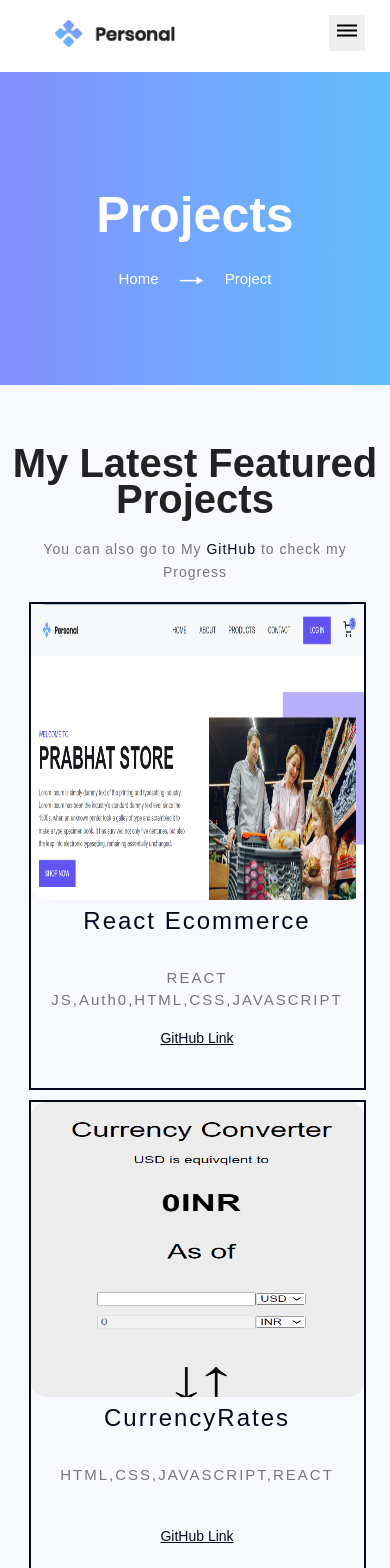
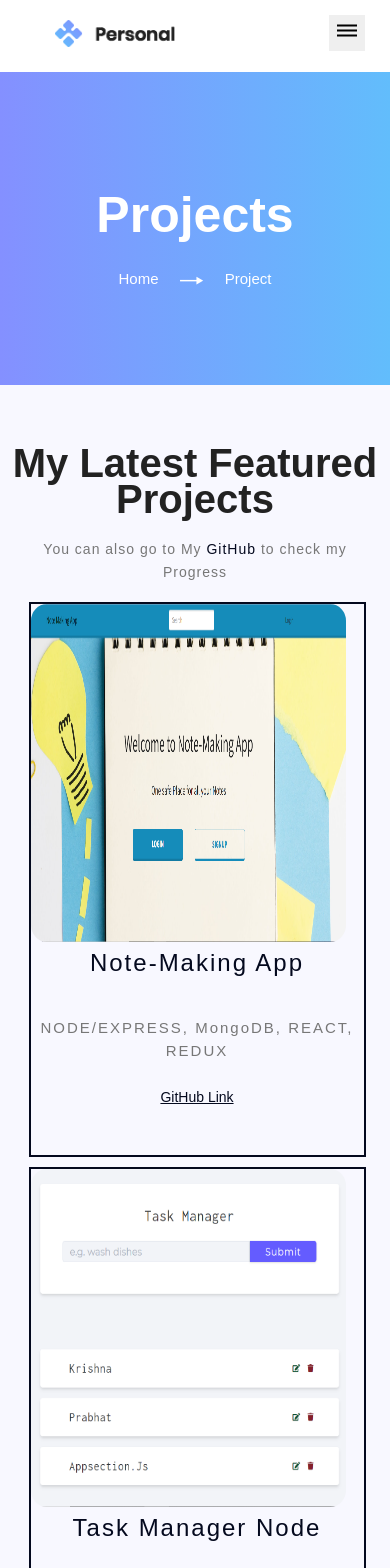
Before and after one commit to prabhat-021/PORTFOLIO, a React (Create React App) app: page /project in a window 390 px wide. Shown: the top 1568 px of the page. Built offline with nearby package versions, Linux system fonts and the light colour scheme.

Commit message:
Projects Updated

```diff
--- a/src/Project.js
+++ b/src/Project.js
@@ -20,11 +20,11 @@ function ProjectCard(props) {
             <div>
                 <img className="project-img" src={props.src} alt="picture" />
             </div>
-            <div className="project-title">
+            <div className="project-title centre">
                 {props.tittle}
             </div>
-            <div className="project-details">{props.details}</div>
-            <div><a href={props.link} className="project-link" target="_blank">GitHub Link</a></div>
+            <div className="project-details centre">{props.details}</div>
+            <div className="centre"><a href={props.link} className="project-link " target="_blank">GitHub Link</a></div>
         </div>
     );
 }
@@ -45,8 +45,8 @@ export default function Project() {
                 </div>
             </header>
             <section className="project-main">
-                <h1 className="head-h2">My Latest Featured Projects</h1>
-                <p className="a-para">You can also go to My <a href="https://github.com/prabhat-021" className="a-link">GitHub</a> to check my Progress</p>
+                <h1 className="head-h2 centre">My Latest Featured Projects</h1>
+                <p className="a-para centre">You can also go to My <a href="https://github.com/prabhat-021" className="a-link">GitHub</a> to check my Progress</p>
                 <section className="project-card-1">
                     {ProjectData.map(ncard)}
                 </section>
--- a/src/ProjectData.js
+++ b/src/ProjectData.js
@@ -10,62 +10,70 @@ import img9 from "./images/regform.jpg";
 import img10 from "./images/CV.png";
 import img11 from "./images/ecommerce.png";
 import img12 from "./images/TaskManager.png";
+import img13 from "./images/noteMaking.png";
 
 const ProjectData = [
-    // {
-    //     id: 12,
-    //     imgsrc: img12,
-    //     title: "Task Manager Node",
-    //     details: "NODE/EXPRESS,MongoDB,HTML,CSS,JAVASCRIPT ",
-    //     link: "https://github.com/prabhat-021/Task-Manager-Node-Practice-1"
-    // },
+    {
+        id: 13,
+        imgsrc: img13,
+        title: "Note-Making App",
+        details: "NODE/EXPRESS, MongoDB, REACT, REDUX ",
+        link: "https://notezipper021.cyclic.app/"
+    },
+    {
+        id: 12,
+        imgsrc: img12,
+        title: "Task Manager Node",
+        details: "NODE/EXPRESS, MongoDB, JAVASCRIPT ",
+        link: "https://github.com/prabhat-021/Task-Manager-Node-Practice-1"
+    },
     {
         id: 11,
         imgsrc: img11,
         title: "React Ecommerce",
-        details: "REACT JS,Auth0,HTML,CSS,JAVASCRIPT",
+        details: "REACT JS,Auth0, JAVASCRIPT",
         link: "https://react-ecommerce-021.netlify.app/"
     },
     {
         id: 1,
         imgsrc: img1,
         title: "CurrencyRates",
-        details: "HTML,CSS,JAVASCRIPT,REACT",
+        details: "JAVASCRIPT,REACT",
         link: "https://github.com/prabhat-021/CurrencyRates"
     },
     {
         id: 2,
         imgsrc: img2,
         title: "MemeGenerator",
-        details: "HTML,CSS,JAVASCRIPT,REACT",
+        details: "JAVASCRIPT,REACT",
         link: "https://github.com/prabhat-021/MemeGenerator"
     },
     {
         id: 3,
         imgsrc: img3,
         title: "TinDog ",
-        details: "HTML,CSS,BOOTSTRAP,JAVASCRIPT",
+        details: "HTML,CSS,BOOTSTRAP, JAVASCRIPT",
         link: "https://prabhat-021.github.io/TinDog/"
     },
     {
         id: 4,
         imgsrc: img4,
         title: "Keeper App",
-        details: "HTML,CSS,JAVASCRIPT,REACT",
+        details: "JAVASCRIPT,REACT",
         link: "https://prabhat-021.github.io/KeeperApp/"
     },
     {
         id: 5,
         imgsrc: img5,
         title: "Todo-List",
-        details: "HTML,CSS,JAVASCRIPT,REACT",
+        details: "JAVASCRIPT,REACT",
         link: "https://prabhat-021.github.io/todolist/"
     },
     {
         id: 6,
         imgsrc: img6,
         title: "TEDxKIET Clone",
-        details: "HTML,CSS,BOOTSTRAP,JAVASCRIPT",
+        details: "HTML,CSS,BOOTSTRAP, JAVASCRIPT",
         link: "https://prabhat-021.github.io/tedxkiet/"
     },
     {
--- a/src/Testimonial.js
+++ b/src/Testimonial.js
@@ -45,7 +45,7 @@ export default function Testimonial() {
                 <p className="head-p1">It is very easy to start smoking but it is an uphill task to quit it. Ask any chain smoker or even a person.</p>
             </div>
             <Swiper
-                navigation={true}
+                // navigation={true}
                 slidesPerView={windowSize.innerWidth >=1020 ? 2 :1}
                 spaceBetween={30}
                 autoplay={{
--- a/src/styles.css
+++ b/src/styles.css
@@ -151,7 +151,7 @@ margin-right: auto;
   }
 }
 
-@media only screen and (max-width: 420px) {
+@media only screen and (max-width: 620px) {
   .head-h2 {
     line-height: 2.3rem;
   }
@@ -165,7 +165,7 @@ margin-right: auto;
     text-align: center;
     justify-content: center;
     padding: 0;
-    height: 400px;
+    width: fit-content;
     /* margin: 50%; */
   }
 
@@ -579,8 +579,8 @@ margin-right: auto;
     display: block;
   }
 
-  .foot-social {
-    margin-left: 0;
+  .foot-social, .foot-link, .foot-services, .foot-question {
+    margin-left: 10px;
   }
 
   .footer {
@@ -731,14 +731,14 @@ margin-right: auto;
   }
 }
 
-@media only screen and (max-width: 420px) {
+@media only screen and (max-width: 620px) {
   .swip-slide {
     display: block;
   }
 
   .slide-img {
     width: 100%;
-    height: auto;
+    height: 100vh;
     /* height: 30vh; */
   }
 }
@@ -746,9 +746,11 @@ margin-right: auto;
 /* Testimonial Section css ends */
 
 /* Project-Section css start */
+.centre{
+  text-align: center;
+}
 .project-main {
   background-color: ghostwhite;
-  text-align: center;
   padding: 20px 10px 20px 10px;
 }
 
@@ -799,6 +801,8 @@ margin-right: auto;
   font-size: 15px;
   font-weight: 250;
   letter-spacing: 2px;
+  word-wrap: normal;
+  /* width: fit-content; */
 }
 
 .project-link {
@@ -824,6 +828,12 @@ margin-right: auto;
   .project-card {
     margin-bottom: 10px;
   }
+  .project-img {
+    width: 315px;
+    height: 40vh;
+    border-radius: 5%;
+    /* margin: 3%; */
+  }
 }
 
 /* Project-Section css ends */
```
Also changed, not shown: src/images/noteMaking.png (added).
